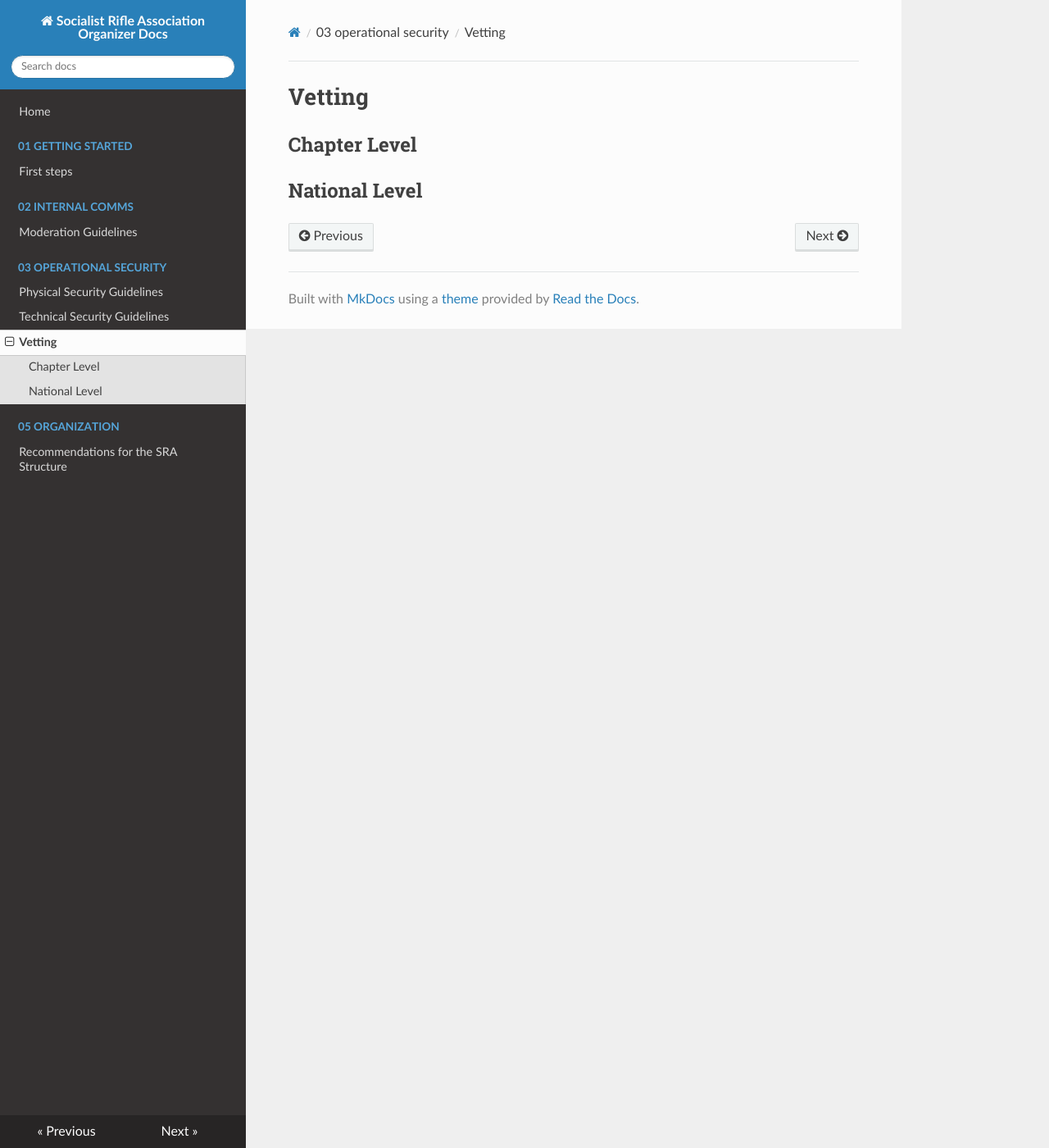
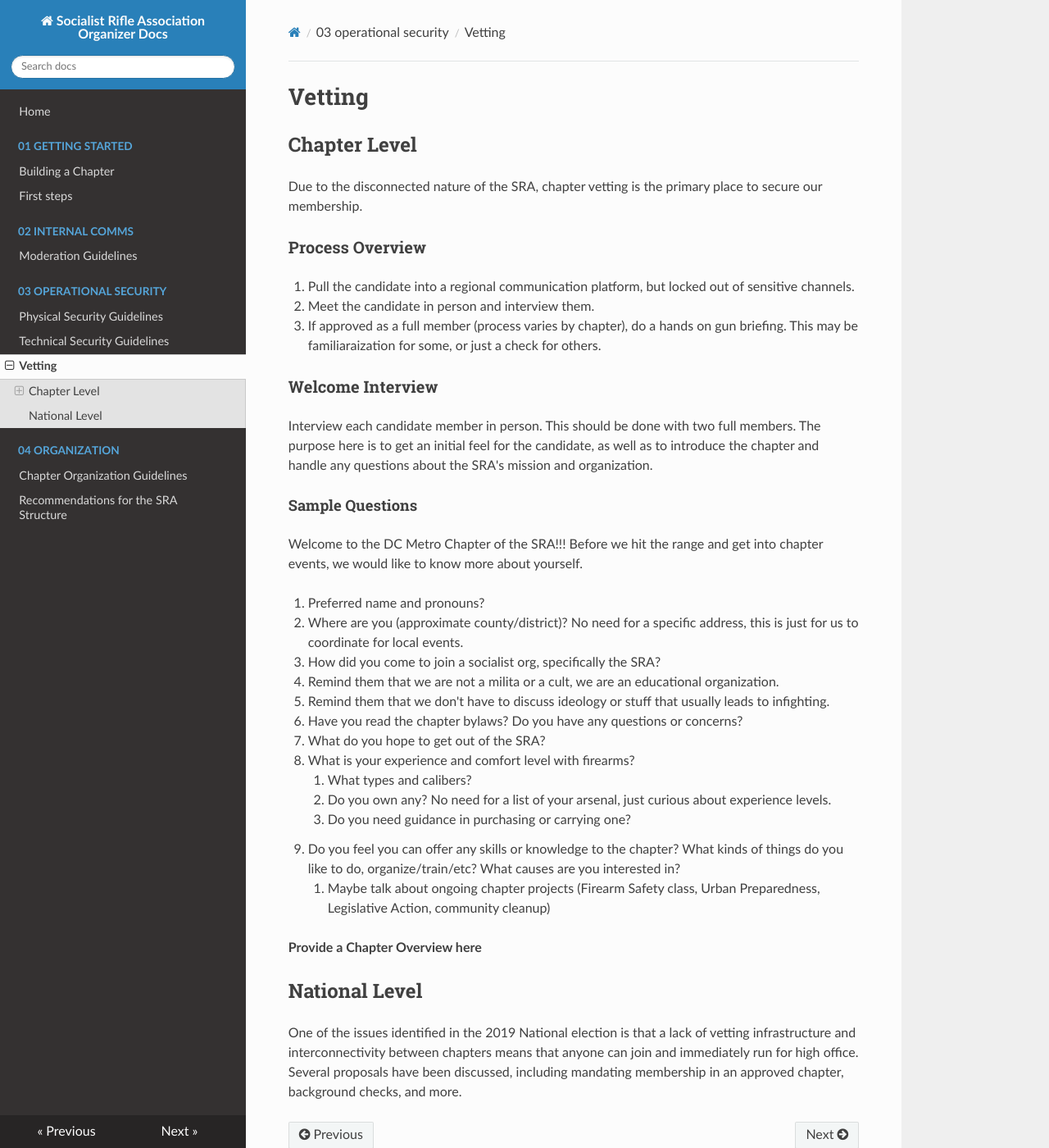
Before and after one commit to PLTCom/sraorganizerdocs, an MkDocs documentation site: the page built from docs/03-operational-security/vetting.md, in a window 1280 px wide and 1400 px high. Shown: the whole window at 82% size. Built offline with MkDocs 1.6.1, drawn with Linux system fonts in a browser that asks for light colours; nearby versions of some CDN libraries.

```diff
--- /dev/null
+++ b/docs/01-getting-started/building-chapter.md
@@ -0,0 +1 @@
+# Building a Chapter
--- a/docs/03-operational-security/vetting.md
+++ b/docs/03-operational-security/vetting.md
@@ -1,5 +1,35 @@
 # Vetting
 
 ## Chapter Level
+Due to the disconnected nature of the SRA, chapter vetting is the primary place to secure our membership.
+
+### Process Overview
+1. Pull the candidate into a regional communication platform, but locked out of sensitive channels.
+2. Meet the candidate in person and interview them.
+3. If approved as a full member (process varies by chapter), do a hands on gun briefing. This may be familiaraization for some, or just a check for others.
+
+### Welcome Interview
+Interview each candidate member in person. This should be done with two full members. The purpose here is to get an initial feel for the candidate, as well as to introduce the chapter and handle any questions about the SRA's mission and organization.
+
+#### Sample Questions
+
+Welcome to the DC Metro Chapter of the SRA!!! Before we hit the range and get into chapter events, we would like to know more about yourself.
+
+1. Preferred name and pronouns?
+2. Where are you (approximate county/district)? No need for a specific address, this is just for us to coordinate for local events.
+3. How did you come to join a socialist org, specifically the SRA?
+   1. Remind them that we are not a milita or a cult, we are an educational organization.
+   2. Remind them that we don't have to discuss ideology or stuff that usually leads to infighting.
+   3. Have you read the chapter bylaws? Do you have any questions or concerns?
+   4. What do you hope to get out of the SRA?
+4. What is your experience and comfort level with firearms?
+    1. What types and calibers?
+    2. Do you own any? No need for a list of your arsenal, just curious about experience levels.
+    3. Do you need guidance in purchasing or carrying one?
+5. Do you feel you can offer any skills or knowledge to the chapter? What kinds of things do you like to do, organize/train/etc? What causes are you interested in?
+    1. Maybe talk about ongoing chapter projects (Firearm Safety class, Urban Preparedness, Legislative Action, community cleanup)
+
+**Provide a Chapter Overview here**
 
 ## National Level
+One of the issues identified in the 2019 National election is that a lack of vetting infrastructure and interconnectivity between chapters means that anyone can join and immediately run for high office. Several proposals have been discussed, including mandating membership in an approved chapter, background checks, and more.
--- /dev/null
+++ b/docs/04-organization/chapter-guide.md
@@ -0,0 +1 @@
+# Chapter Organization Guidelines
```
Also changed, not shown: docs/04-organization/recommendations.md (renamed from docs/05-organization/recommendations.md), docs/img/favicon.ico (added).
